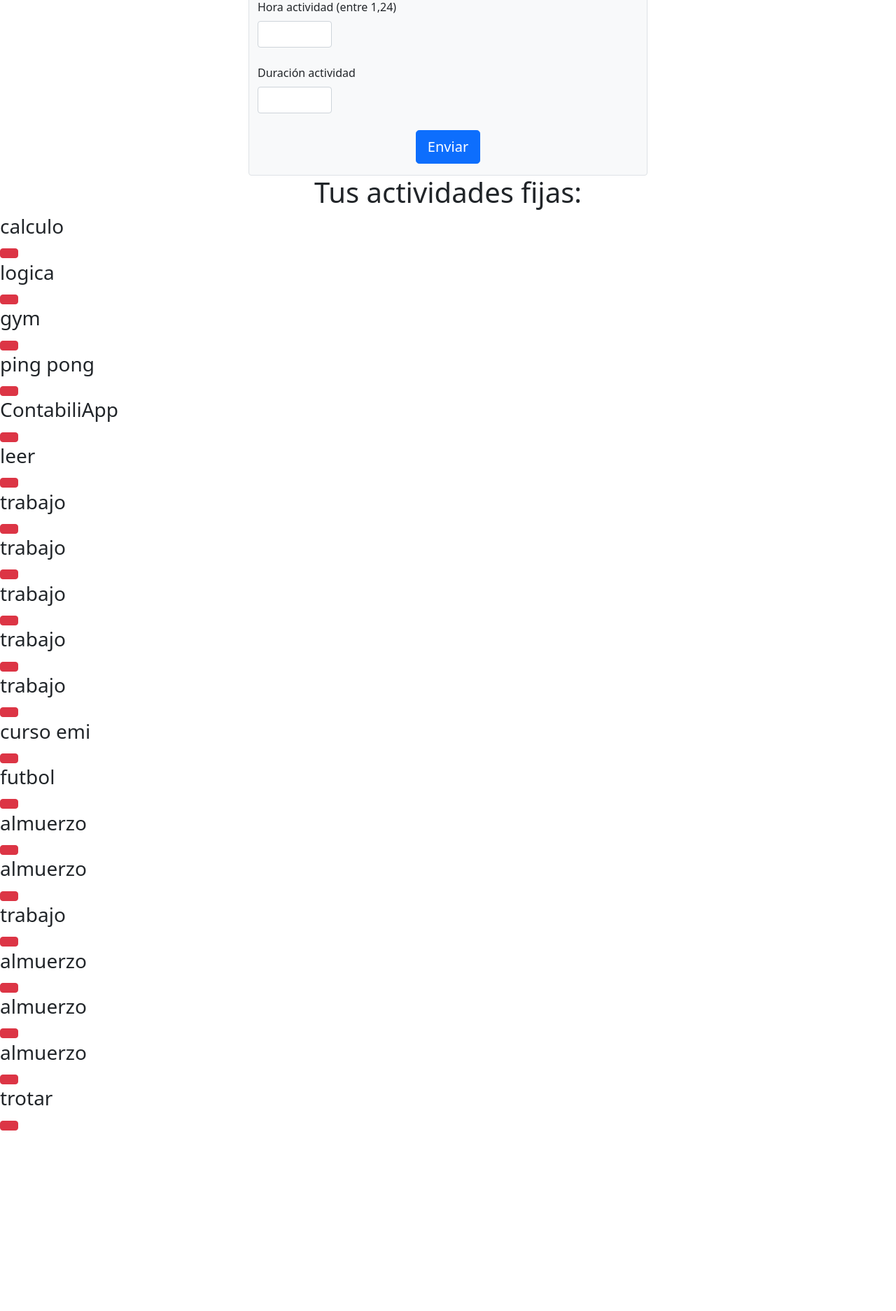
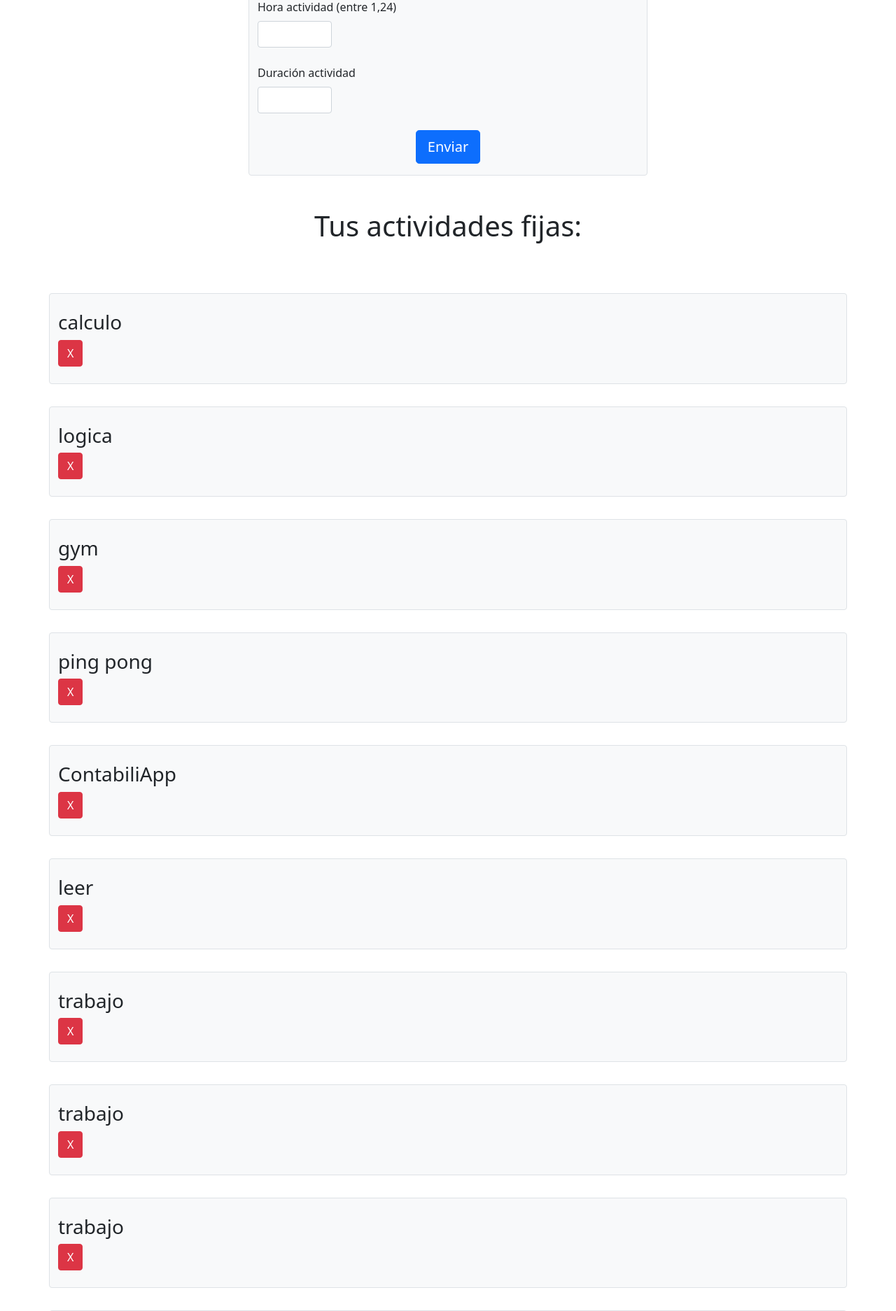
Before and after one commit to paolavallejo/PDS_proyect, a Django app: template manejo_del_tiempo/horario/templates/actividades_fijas.html in a window 1280 px wide. Shown: the part 672-2546 px from the top of the page at 70% size. Before the commit the page ends 2288 px from the top, so only its background shows below. Run offline with Django 4.2, Linux system fonts and the light colour scheme; the template is opened without the code that fills it: values that come from a table or form of the project are taken from there, others are empty; data comes from the database, SQL or seed files in the repository; some libraries are stand-ins or nearby versions.

Commit message:
Update actividades_fijas.html
COn columnas

```diff
--- a/manejo_del_tiempo/horario/templates/actividades_fijas.html
+++ b/manejo_del_tiempo/horario/templates/actividades_fijas.html
@@ -55,15 +55,22 @@
     </div>
     {% comment %} Se despliegan actividades creadas  {% endcomment %}
 
-    <div class="contenedor_actividades">
+    <div class="contenedor_actividades container">
         {% if actividades_fijas %}
-            <h1 class="titulo_tus_actividades text-center">Tus actividades fijas:</h1>
+            <h1 class="titulo_tus_actividades text-center py-5">Tus actividades fijas:</h1>
             {% for actividad in actividades_fijas %}
-                 <div class="panel panel-default">
-                     <div class="panel-body">
-                          <h3>{{actividad.name}}</h3>
-                           <a class="btn btn-danger " href="{% url 'eliminar_actividades_fijas' ruta_actividad_fija=actividad.pk %}"><i class="bi bi-trash"></i></a>
-                    </div>
+                 <div class="row">
+
+                     <div class="panel panel-default bg-light border rounded border-gray py-4 my-3">
+                         <div class="panel-body">
+                             <div class="col">
+                                <h3>{{actividad.name}}</h3>
+                             </div>
+                             <div class="col">
+                                <a class="btn btn-danger text-right" href="{% url 'eliminar_actividades_fijas' ruta_actividad_fija=actividad.pk %}">X</a>
+                             </div>
+                        </div>
+                     </div>
                 </div>
             {% endfor %}
         {% endif %}
```
